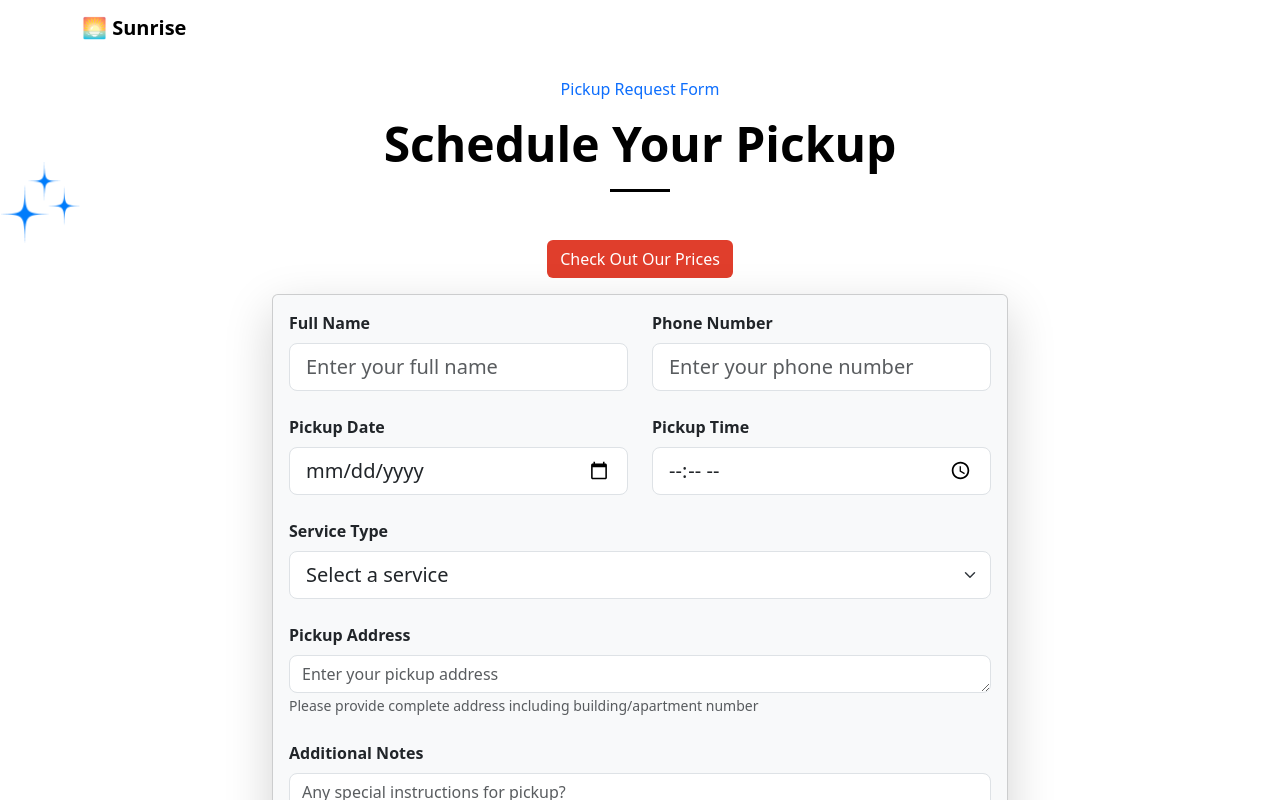
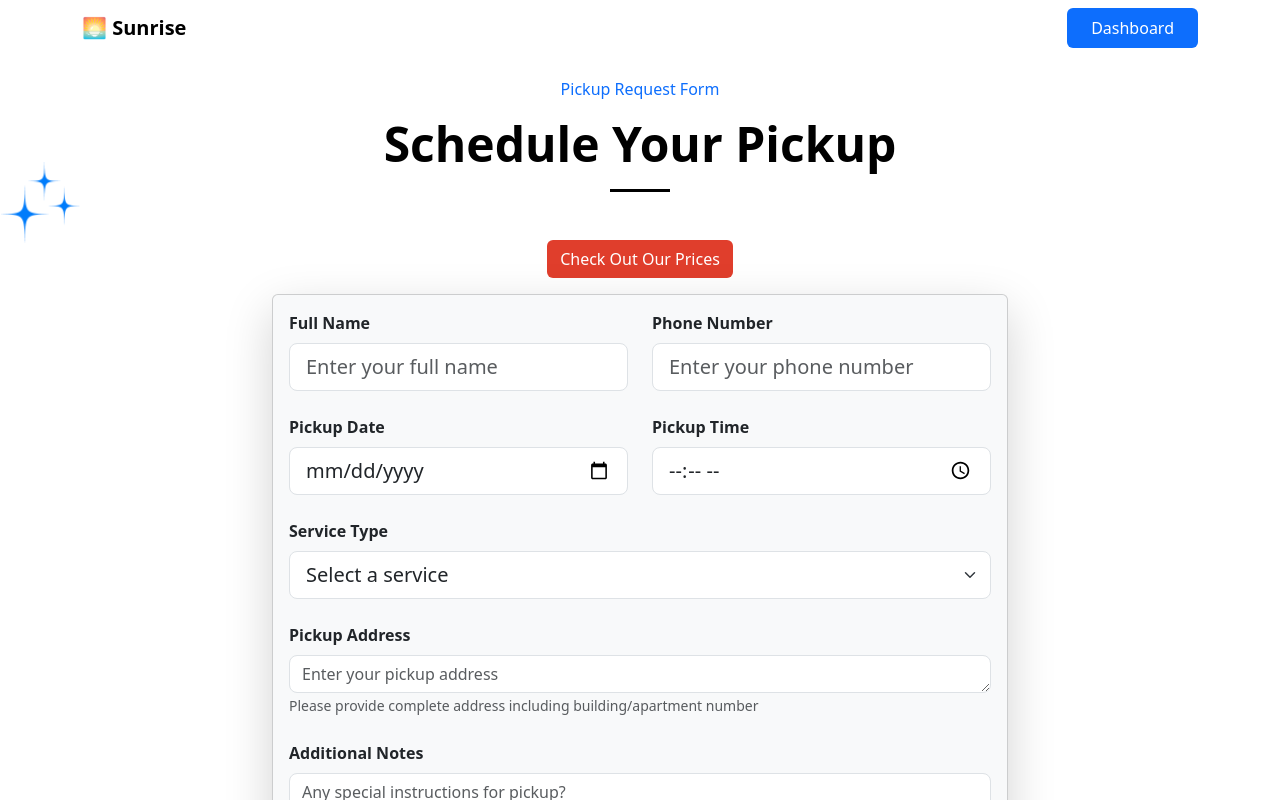
Before and after one commit to SoftLife0/Sunrise-service, a React (Vite) app: page /form in a window 1280 px wide. Shown: the top 800 px of the page. Built offline with nearby package versions, Linux system fonts and the light colour scheme; no server answers.

Commit message:
Adding pickup form waiting for api url

```diff
--- a/src/components/Header.jsx
+++ b/src/components/Header.jsx
@@ -7,11 +7,14 @@ const Header = () => {
       <nav className="navbar navbar-expand-lg fixed-top bg-white">
         <div className="container">
           <Link className="navbar-brand fw-bold text-black" to="/">🌅 Sunrise</Link>
-          <button className="navbar-toggler" type="button" data-bs-toggle="collapse" data-bs-target="#navbarNav">
+          <Link to="#" className="btn text-white btn-md btn-primary px-4 py-2" >Dashboard</Link>
+
+
+          {/* <button className="navbar-toggler" type="button" data-bs-toggle="collapse" data-bs-target="#navbarNav">
             <span className="navbar-toggler-icon"></span>
-          </button>
+          </button> */}
 
-          <div className="collapse navbar-collapse" id="navbarNav">
+          {/* <div className="collapse navbar-collapse" id="navbarNav">
             <ul className="navbar-nav ms-auto align-items-center">
               <li className="nav-item"><a className="nav-link" href="#">Home</a></li>
               <li className="nav-item"><a className="nav-link" href="#">Features</a></li>
@@ -20,7 +23,7 @@ const Header = () => {
                 <a className="btn btn-primary ms-lg-3 px-4 py-2" href="#">Get Started</a>
               </li>
             </ul>
-          </div>
+          </div> */}
         </div>
       </nav>
 
```
